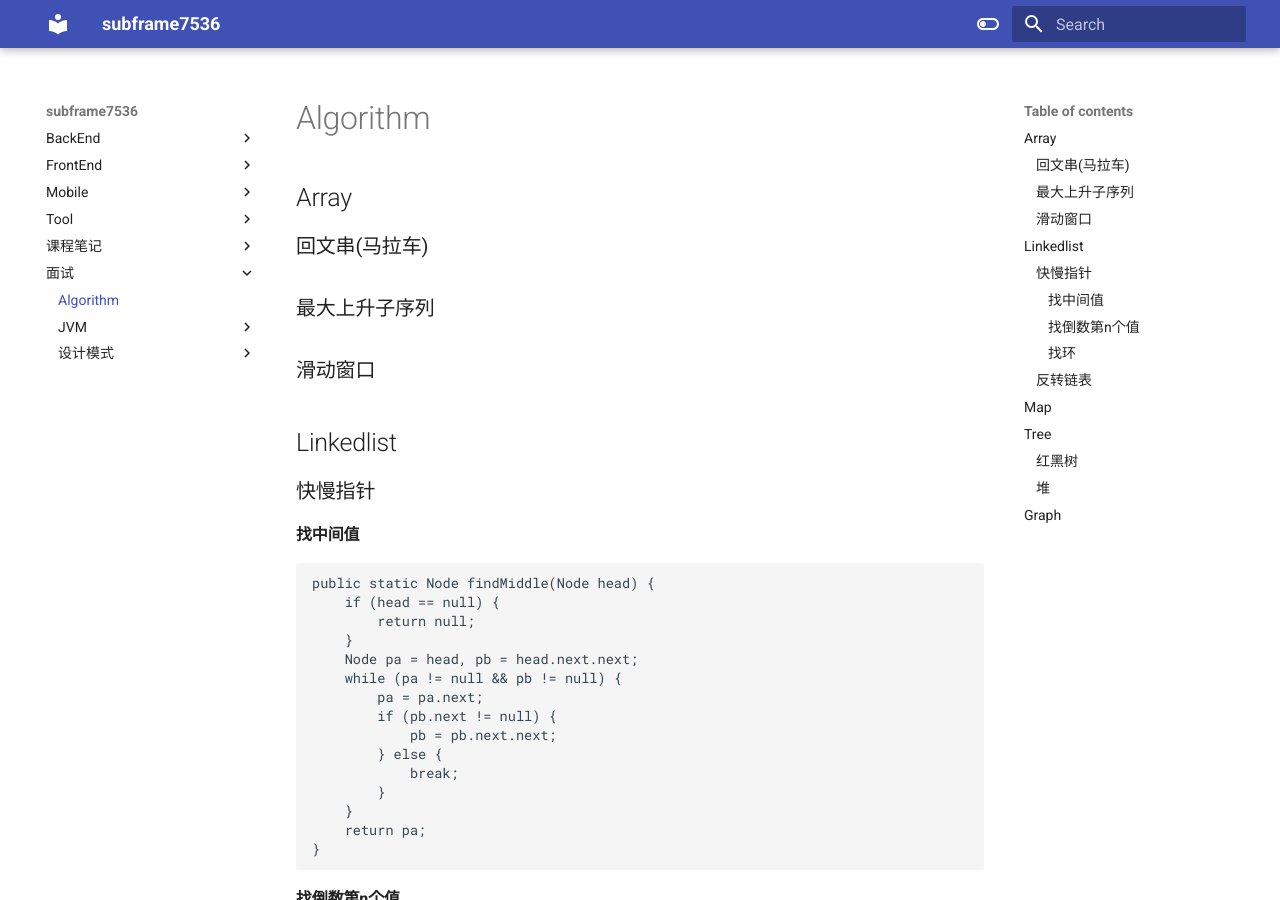
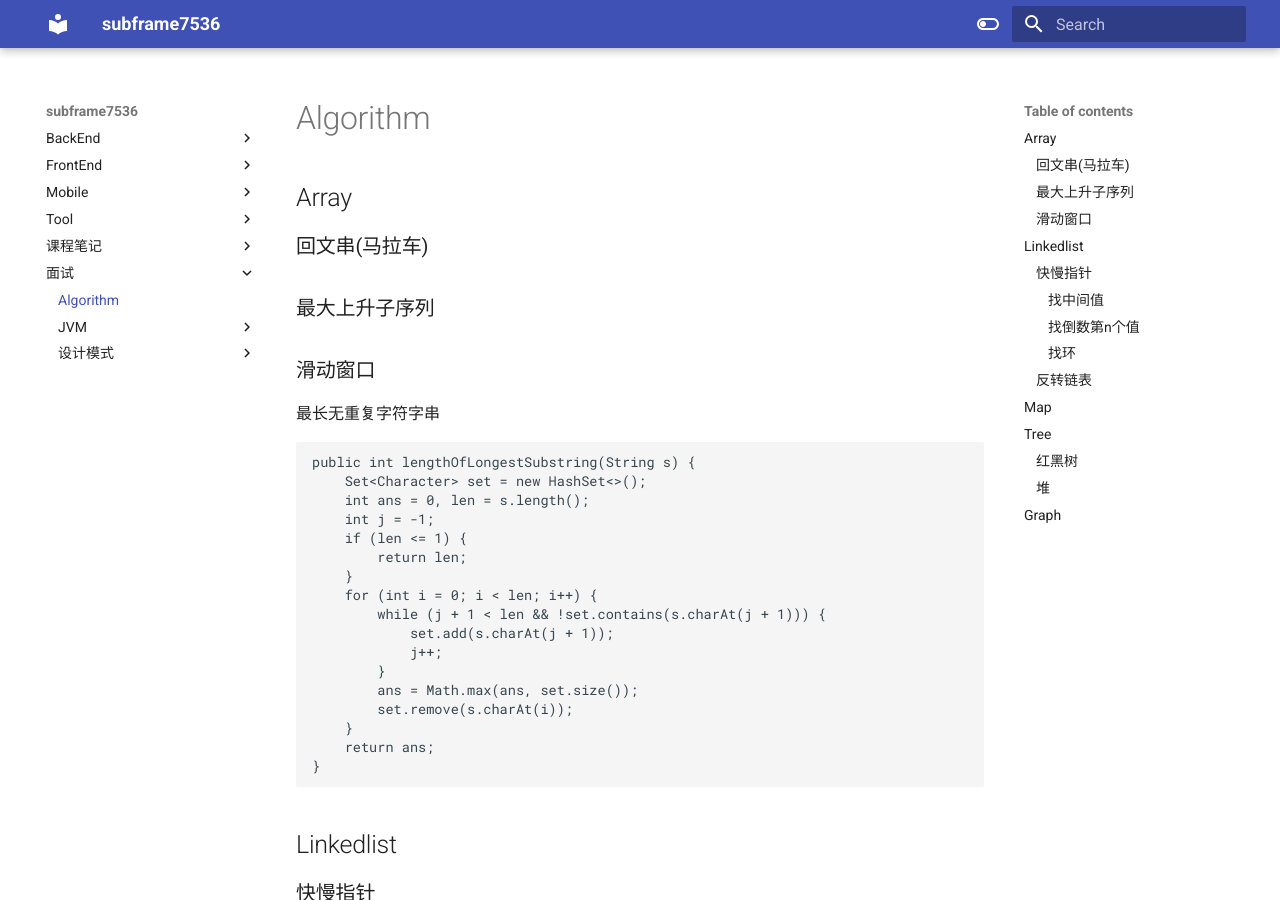
Before and after one commit to subframe7536/subframe7536.github.io, an MkDocs documentation site: the page built from docs/面试/算法.md, in a window 1280 px wide and 900 px high. Built offline with MkDocs 1.6.1 and Material for MkDocs 9.7.7, drawn with Linux system fonts in a browser that asks for light colours.

Commit message:
vault backup: 2022-01-22 19:20:14
Affected files:
.obsidian/app.json
.obsidian/workspace
docs/面试/算法.md

````diff
--- a/docs/面试/算法.md
+++ b/docs/面试/算法.md
@@ -3,7 +3,26 @@
 ### 回文串(马拉车)
 ### 最大上升子序列
 ### 滑动窗口
-
+最长无重复字符字串
+```java
+public int lengthOfLongestSubstring(String s) {
+	Set<Character> set = new HashSet<>();
+	int ans = 0, len = s.length();
+	int j = -1;
+	if (len <= 1) {
+		return len;
+	}
+	for (int i = 0; i < len; i++) {
+		while (j + 1 < len && !set.contains(s.charAt(j + 1))) {
+			set.add(s.charAt(j + 1));
+			j++;
+		}
+		ans = Math.max(ans, set.size());
+		set.remove(s.charAt(i));
+	}
+	return ans;
+}
+```
 ## Linkedlist
 ### 快慢指针
 #### 找中间值
````
Also changed, not shown: 2 other files.
